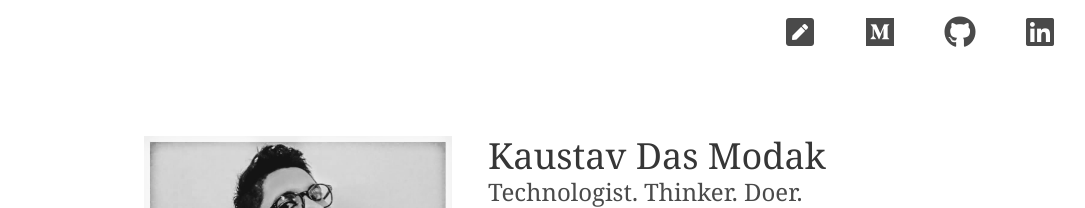
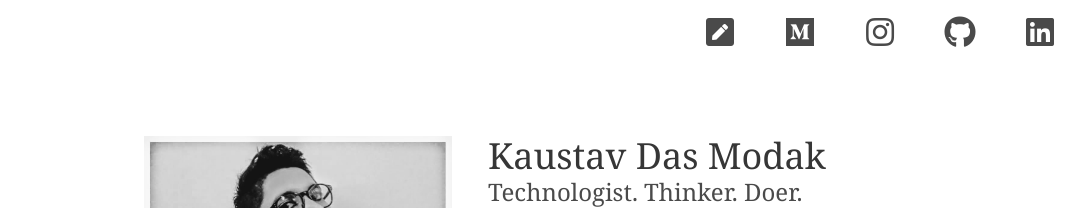
Before and after one commit to kaustavdm/website, a Jekyll site: the page built from index.html, in a window 1280 px wide. Shown: the top 208 px of the page, without its empty margins (152-1237 px from the left). Built offline with Jekyll 4.4.1, drawn with Linux system fonts in a browser that asks for light colours; nearby versions of some CDN libraries.

Commit message:
Add instagram to navbar

```diff
--- a/_theme/_includes/navbar.html
+++ b/_theme/_includes/navbar.html
@@ -31,6 +31,12 @@
             <i class="fab fa-2x fa-medium"></i>
           </span>
         </a>
+        <a class="navbar-item" href="https://instagram.com/kaustavdm"
+          title="Photos on Instagram">
+          <span class="icon is-large">
+            <i class="fab fa-2x fa-instagram"></i>
+          </span>
+        </a>
         <a class="navbar-item" href="https://github.com/kaustavdm"
           title="Code on Github">
           <span class="icon is-large">
```
